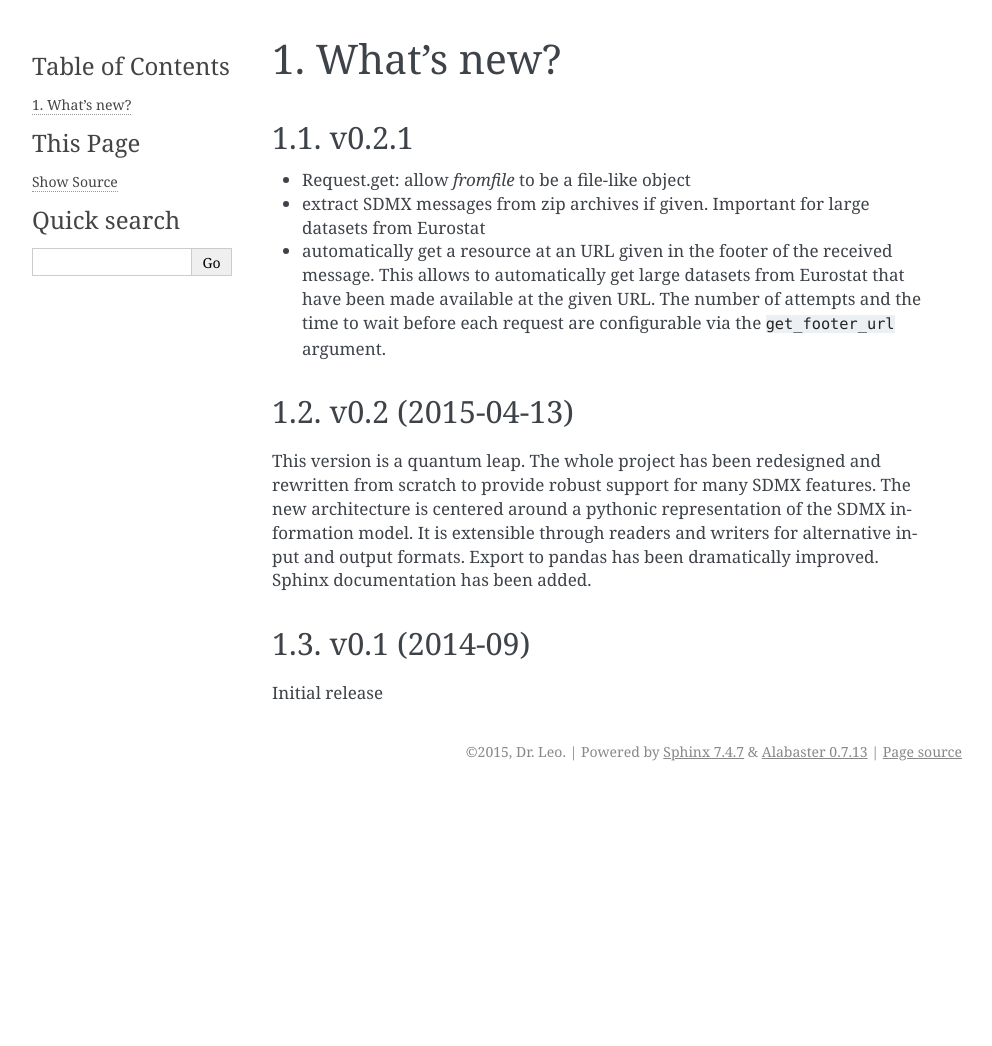
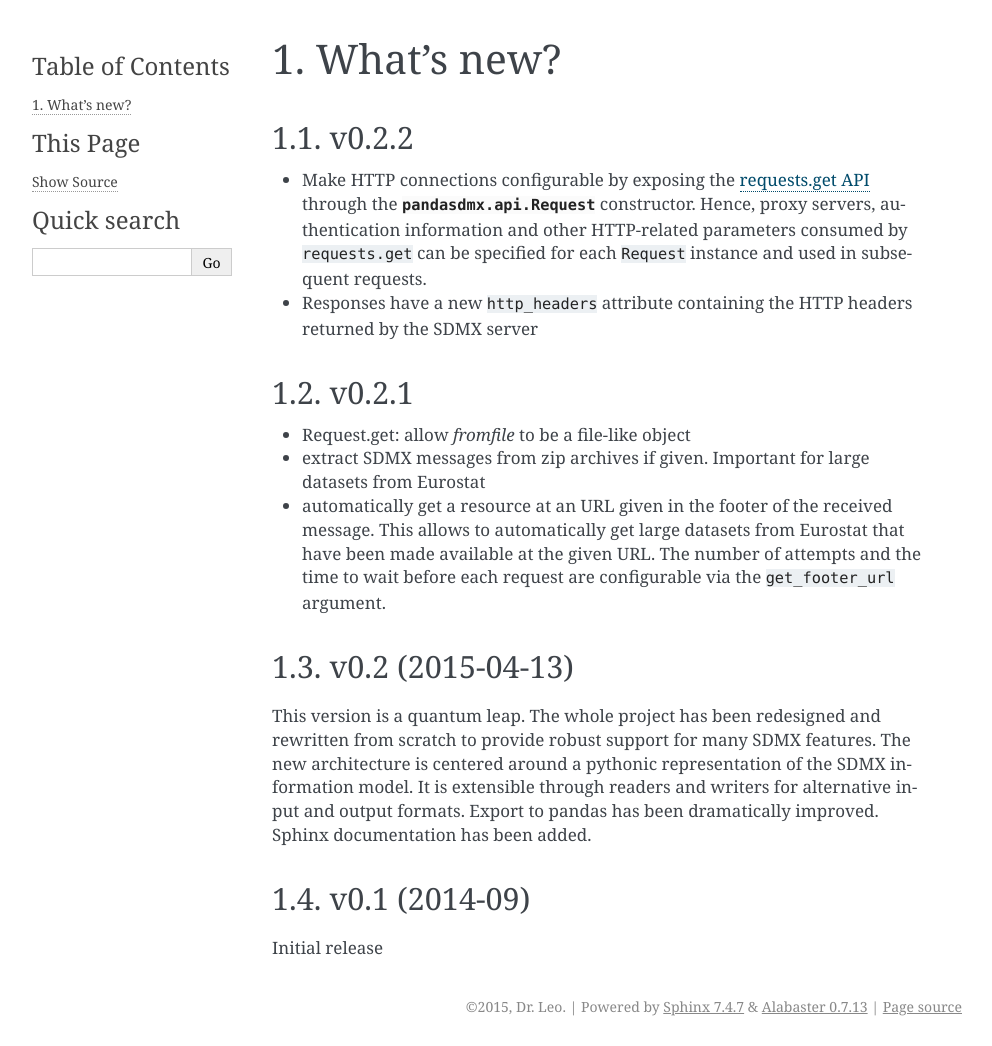
Before and after one commit to dr-leo/pandaSDMX, a Sphinx documentation site: the page built from doc/whatsnew.rst, in a window 1280 px wide. Shown: the whole page, without its empty margins (148-1140 px from the left). Built offline with Sphinx 7.4.7, drawn with Linux system fonts in a browser that asks for light colours; before the commit the page ends 900 px from its top, so only the background shows below that.

Commit message:
update docs

```diff
--- a/doc/index.rst
+++ b/doc/index.rst
@@ -36,13 +36,13 @@ Example
 
     from pandasdmx import Request
     # Get annual unemployment data from Eurostat
-    une_resp = Request('ESTAT').get('data', 'une_rt_a')
+    une_resp = Request('ESTAT').get('data', 'une_rt_a', params={'startPeriod': '2006'})
     # From the received dataset, select the time series on Greece, Ireland and Spain, and write them to a pandas DataFrame
     une_df = une_resp.write(s for s in une_resp.msg.data.series if s.key.GEO in ['EL', 'ES', 'IE'])
     # Explore the DataFrame
     une_df.columns.names
     une_df.columns.levels[0:2]
-    une_df.loc[:'2006', ('TOTAL', 'T')]
+    une_df.loc[:, ('TOTAL', 'T')]
 
 
 pandaSDMX Links
--- a/doc/whatsnew.rst
+++ b/doc/whatsnew.rst
@@ -2,6 +2,17 @@
 
 What's new?
 ==============
+
+
+v0.2.2
+--------------
+
+* Make HTTP connections configurable by exposing the
+  `requests.get API <http://www.python-requests.org/en/latest/>`_
+  through the :class:`pandasdmx.api.Request` constructor.
+  Hence, proxy servers, authentication information and other HTTP-related parameters consumed by ``requests.get`` can be
+  specified for each ``Request`` instance and used in subsequent requests.
+* Responses have a new ``http_headers`` attribute containing the HTTP headers returned by the SDMX server
 
 v0.2.1
 --------------
```
Also changed, not shown: description.rst (+11 -1 lines), doc/usage.rst (+19 -1 lines).
